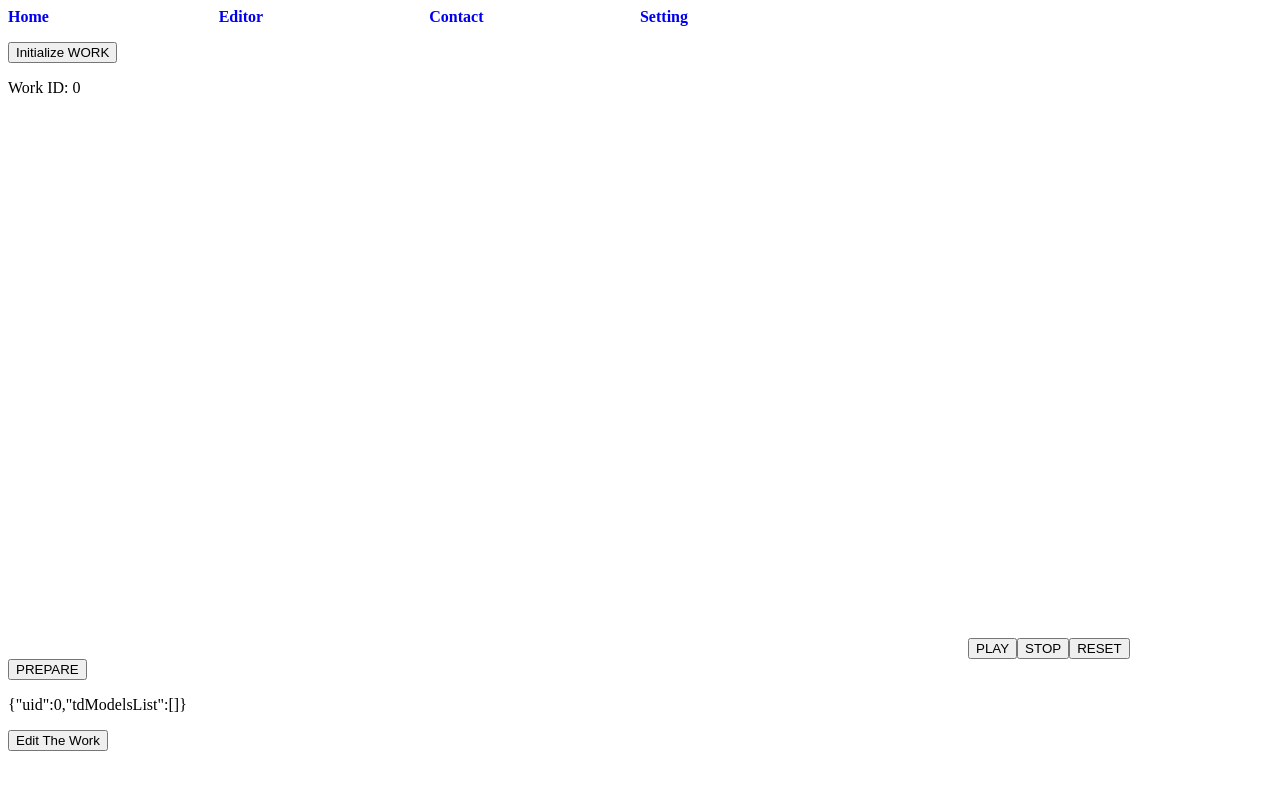
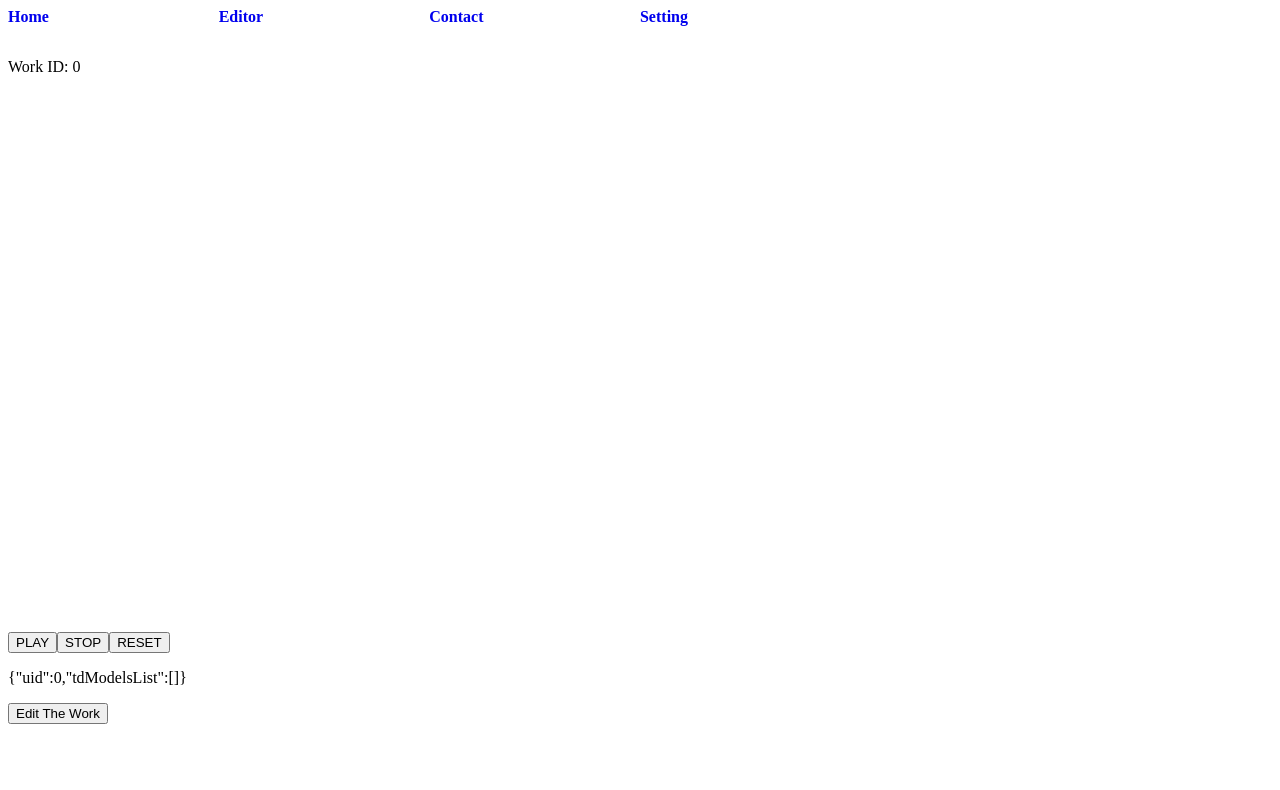
Before and after one commit to tiki-torches/GenerativeArtTemplate, a React app in the folder frontend/: page /editor in a window 1280 px wide. Both pictures are taken after a click on the button "Play The Work". Shown: the top 790 px of the page. Built offline with nearby package versions, Linux system fonts and the light colour scheme; the HTML template or start-up script is replaced by a standard one.

Commit message:
fix #6 再生処理をマイナーチェンジ

```diff
--- a/frontend/src/Components/Molecules/PlaybackScreen.tsx
+++ b/frontend/src/Components/Molecules/PlaybackScreen.tsx
@@ -1,4 +1,5 @@
 import React, { useEffect, useState } from "react";
+import Grid from '@mui/material/Grid';
 import TDModelForTHREE from "src/Engine/WorkComponents/TDModels/TDModelForTHREE";
 import WorkPlayerForTHREE from "../../Engine/WorkComponents/WorkPlayer/WorkPlayerForTHREE";
 
@@ -50,12 +51,19 @@ export const PlaybackScreen : React.FC<Props> = ({ tdModels }) => {
   }
 
   return (
-    <div>
-      <canvas id = 'canvas'/>
-      <button onClick = { play }>PLAY</button>
-      <button onClick = { stop }>STOP</button>
-      <button onClick = { reset }>RESET</button>
-    </div>
+    <Grid container>
+
+      <Grid container item>
+        <canvas id = 'canvas'/>
+      </Grid>
+
+      <Grid container>
+        <Grid item> <button onClick = { play }> PLAY </button> </Grid>
+        <Grid item> <button onClick = { stop }> STOP </button> </Grid>
+        <Grid item><button onClick = { reset }> RESET </button> </Grid>
+      </Grid>
+
+    </Grid>
   );
 
 };
--- a/frontend/src/Components/Organisms/WorkPlayerPanel.tsx
+++ b/frontend/src/Components/Organisms/WorkPlayerPanel.tsx
@@ -1,4 +1,5 @@
 import React, { useEffect, useState } from "react";
+import Grid from '@mui/material/Grid';
 import TDModelForTHREE from "../../Engine/WorkComponents/TDModels/TDModelForTHREE";
 import { PlaybackScreen } from "../Molecules/PlaybackScreen"
 import JSONDecoder from "../../Engine/Utils/Decoder/JSONDecoder"
@@ -30,6 +31,7 @@ export const WorkPlayerPanel : React.FC<Props> = ({ workJSON }) => {
   const [ tdModels, setTDModels ] = useState<Array<TDModelForTHREE>>([]);   // レンダリング用のモデル（UI用のオブジェクトではない）
 
   // ___ use effect ___ ___ ___ ___ ___
+  useEffect( () => { prepareToPlay() }, [ workJSON ] );   // PropにセットされたJSONが更新される度に再生準備を行う
 
   // ___ event handler ___ ___ ___ ___ ___
 
@@ -51,16 +53,17 @@ export const WorkPlayerPanel : React.FC<Props> = ({ workJSON }) => {
     return tdModelsForTHREE
   }
 
-  const onClickPrepare = () => {
-    const tdModelForRAW = decodeJSON(workJSON);
-    const tdModelForTHREE = convert(tdModelForRAW);
-    setTDModels(tdModelForTHREE);
+  // 再生準備を行うメソッド JSONから再生用データを復元する
+  const prepareToPlay = () => {
+    const tdModelsForRAW = decodeJSON(workJSON);        // JSONからRAW形式のTDModelを（JavaScriptオブジェクト）を復元
+    const tdModelsForTHREE = convert(tdModelsForRAW);   // RAW形式のTDModelをレンダリングライブラリーTHREE対応形式に変換
+    setTDModels(tdModelsForTHREE);
   }
+
 
   return (
     <div>
       <PlaybackScreen tdModels = { tdModels }/>
-      <button onClick = { onClickPrepare }> PREPARE </button>
       <p> { workJSON } </p>
     </div>
   );
--- a/frontend/src/Components/Pages/EditorPage.tsx
+++ b/frontend/src/Components/Pages/EditorPage.tsx
@@ -36,7 +36,7 @@ export const EditorPage : React.FC <Props> = ({ sampleProp }) => {
     }
   }
 
-  const onClickInitializeButton = () => {
+  const InitializeWork = () => {
     const getRandom = (max: number): number => { return Math.floor(Math.random() * max); }
     const uid: number = getRandom(100);
     const workModel: WorkModelUI = new WorkModelUI(uid);
@@ -55,14 +55,13 @@ export const EditorPage : React.FC <Props> = ({ sampleProp }) => {
       <Grid container>
 
         <Grid item xs = { 12 }>
-          <button onClick = { onClickInitializeButton }> Initialize WORK</button>
           <p> Work ID: { JSON.stringify(workModelUI.uid) } </p>
         </Grid>
 
         <Grid item xs = { 12 }>
           {/** 編集中の場合は編集パネルを表示する 編集中でない場合（再生中の場合）は再生パネルを表示する */}
           { isEditing?
-            <WorkEditorPanel workModelUI = { workModelUI } updateWorkModelUI  = { setWorkModelUI }/>:
+            <WorkEditorPanel workModelUI = { workModelUI } updateWorkModelUI = { setWorkModelUI } InitializeWork = { InitializeWork } />:
             <WorkPlayerPanel workJSON = { converUIintoJSON(workModelUI) } />
           }
         </Grid>
```
